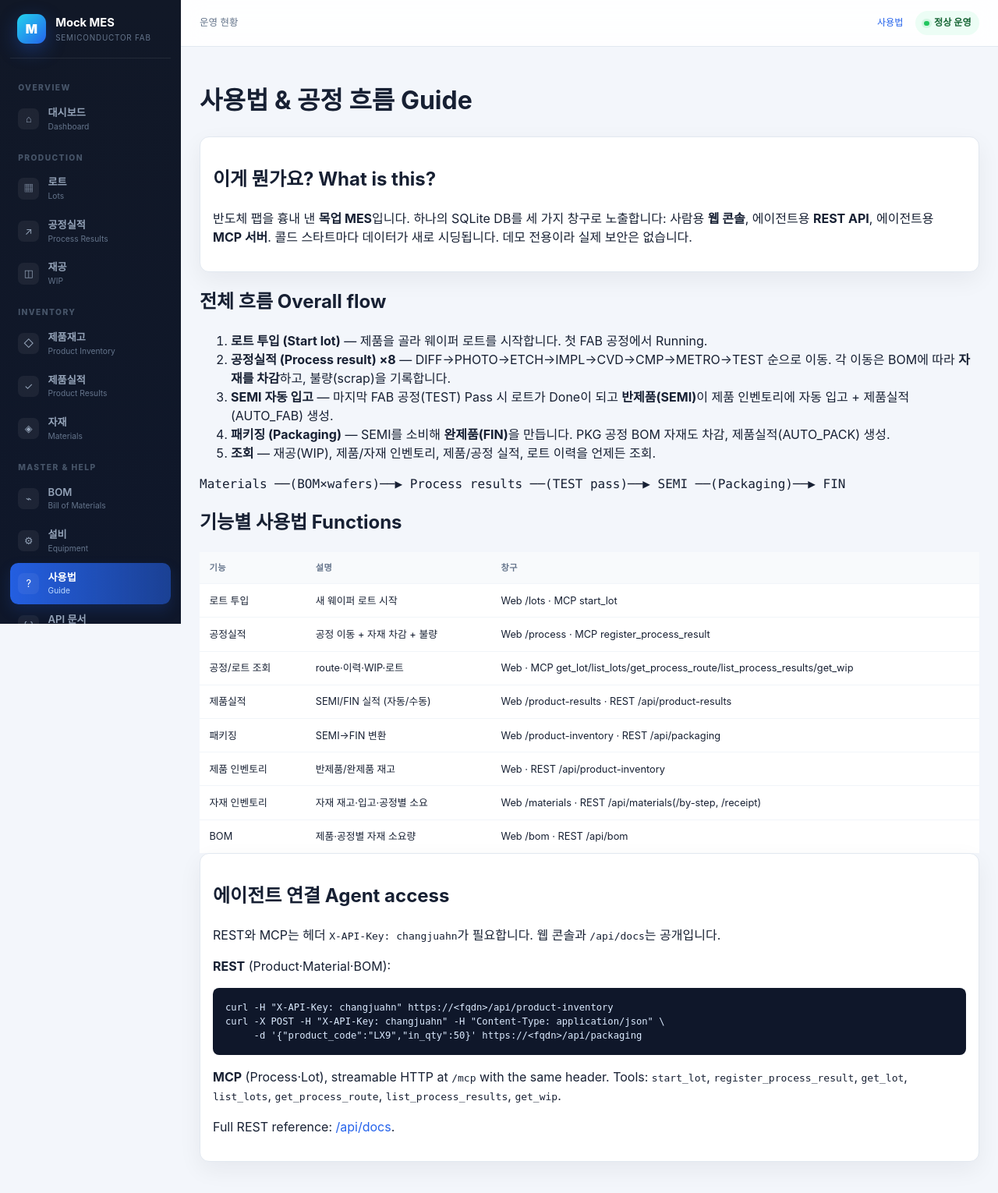
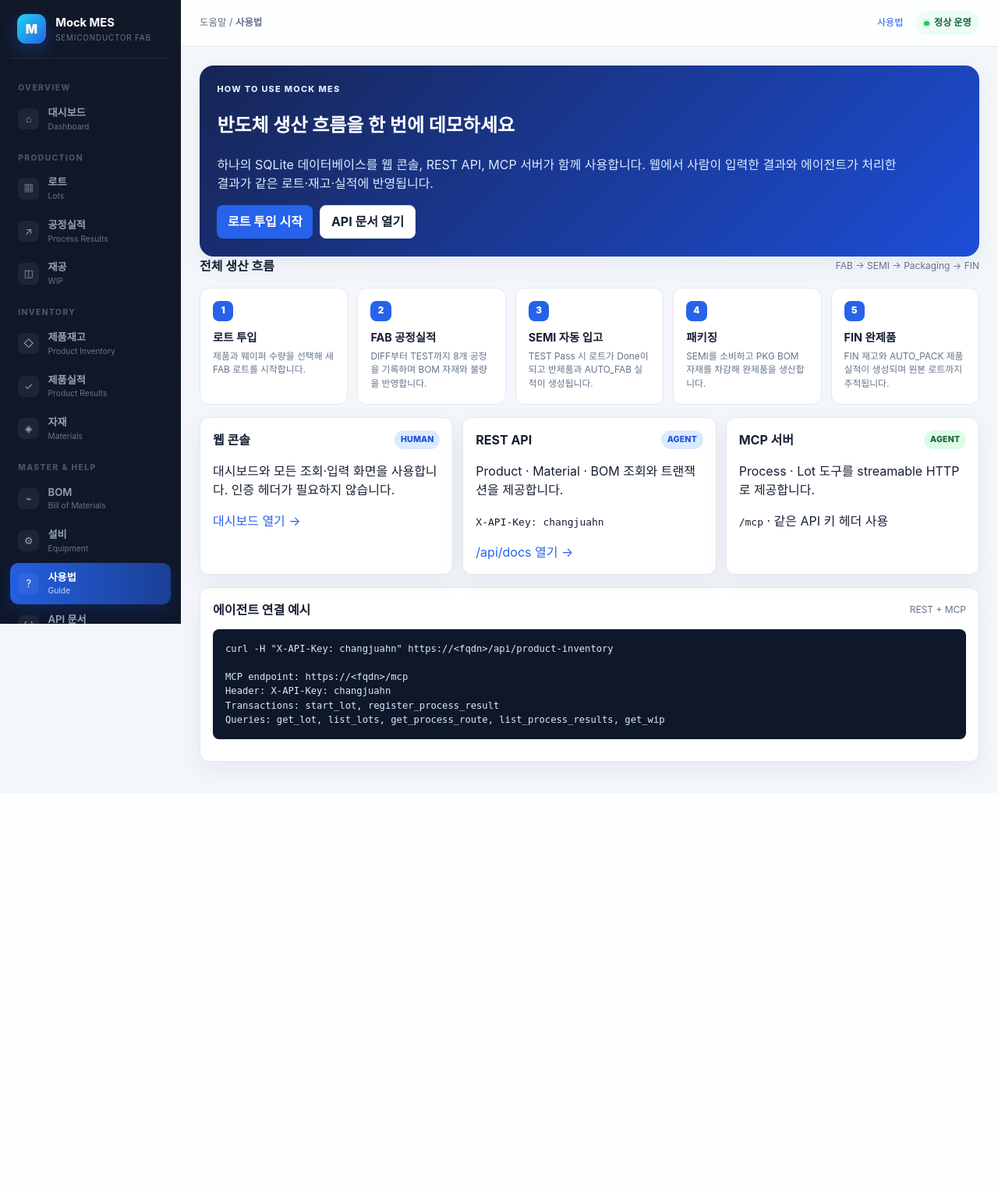
Before and after one commit to ChangJu-Ahn/mock-mes-kr, a FastAPI app: page /guide in a window 1280 px wide. Shown: the whole page at 78% size. After the commit the page ends 1003 px from the top, so only its background shows below. Run offline with FastAPI, Linux system fonts and the light colour scheme.

Commit message:
feat(web): add modern MES workflow guide
Co-authored-by: Copilot App <223556219+Copilot@users.noreply.github.com>
Copilot-Session: 0d70b324-d6e5-43c3-bc34-5805eac6db87

```diff
--- a/api/templates/guide.html
+++ b/api/templates/guide.html
@@ -1,54 +1,36 @@
 {% extends "base.html" %}
-{% block title %}Guide · Mock MES{% endblock %}
+{% block title %}사용법 · Mock MES{% endblock %}
+{% block breadcrumb %}도움말 / <strong>사용법</strong>{% endblock %}
 {% block content %}
-<h1>사용법 & 공정 흐름 Guide</h1>
+<div data-page="guide">
+  <section class="guide-hero">
+    <p class="page-eyebrow">How to use Mock MES</p>
+    <h1>반도체 생산 흐름을 한 번에 데모하세요</h1>
+    <p>하나의 SQLite 데이터베이스를 웹 콘솔, REST API, MCP 서버가 함께 사용합니다. 웹에서 사람이 입력한 결과와 에이전트가 처리한 결과가 같은 로트·재고·실적에 반영됩니다.</p>
+    <div class="page-actions"><a class="button" href="/lots">로트 투입 시작</a><a class="button button-secondary" href="/api/docs">API 문서 열기</a></div>
+  </section>
+  <section>
+    <div class="panel-header"><h2>전체 생산 흐름</h2><span class="panel-meta">FAB → SEMI → Packaging → FIN</span></div>
+    <div class="guide-steps">
+      <article class="guide-step"><h3>로트 투입</h3><p>제품과 웨이퍼 수량을 선택해 새 FAB 로트를 시작합니다.</p></article>
+      <article class="guide-step"><h3>FAB 공정실적</h3><p>DIFF부터 TEST까지 8개 공정을 기록하며 BOM 자재와 불량을 반영합니다.</p></article>
+      <article class="guide-step"><h3>SEMI 자동 입고</h3><p>TEST Pass 시 로트가 Done이 되고 반제품과 AUTO_FAB 실적이 생성됩니다.</p></article>
+      <article class="guide-step"><h3>패키징</h3><p>SEMI를 소비하고 PKG BOM 자재를 차감해 완제품을 생산합니다.</p></article>
+      <article class="guide-step"><h3>FIN 완제품</h3><p>FIN 재고와 AUTO_PACK 제품실적이 생성되며 원본 로트까지 추적됩니다.</p></article>
+    </div>
+  </section>
+  <div class="grid-3">
+    <section class="panel"><div class="panel-header"><h2>웹 콘솔</h2><span class="badge badge-running">HUMAN</span></div><p>대시보드와 모든 조회·입력 화면을 사용합니다. 인증 헤더가 필요하지 않습니다.</p><a href="/">대시보드 열기 →</a></section>
+    <section class="panel"><div class="panel-header"><h2>REST API</h2><span class="badge badge-auto_fab">AGENT</span></div><p>Product · Material · BOM 조회와 트랜잭션을 제공합니다.</p><p><code>X-API-Key: changjuahn</code></p><a href="/api/docs">/api/docs 열기 →</a></section>
+    <section class="panel"><div class="panel-header"><h2>MCP 서버</h2><span class="badge badge-auto_pack">AGENT</span></div><p>Process · Lot 도구를 streamable HTTP로 제공합니다.</p><p><code>/mcp</code> · 같은 API 키 헤더 사용</p></section>
+  </div>
+  <section class="panel"><div class="panel-header"><h2>에이전트 연결 예시</h2><span class="panel-meta">REST + MCP</span></div>
+    <pre>curl -H "X-API-Key: changjuahn" https://&lt;fqdn&gt;/api/product-inventory
 
-<section class="panel">
-  <h2>이게 뭔가요? What is this?</h2>
-  <p>반도체 팹을 흉내 낸 <strong>목업 MES</strong>입니다. 하나의 SQLite DB를 세 가지 창구로 노출합니다:
-     사람용 <strong>웹 콘솔</strong>, 에이전트용 <strong>REST API</strong>, 에이전트용 <strong>MCP 서버</strong>.
-     콜드 스타트마다 데이터가 새로 시딩됩니다. 데모 전용이라 실제 보안은 없습니다.</p>
-</section>
-
-<section>
-  <h2>전체 흐름 Overall flow</h2>
-  <ol class="flow">
-    <li><strong>로트 투입 (Start lot)</strong> — 제품을 골라 웨이퍼 로트를 시작합니다. 첫 FAB 공정에서 Running.</li>
-    <li><strong>공정실적 (Process result) ×8</strong> — DIFF→PHOTO→ETCH→IMPL→CVD→CMP→METRO→TEST 순으로
-        이동. 각 이동은 BOM에 따라 <strong>자재를 차감</strong>하고, 불량(scrap)을 기록합니다.</li>
-    <li><strong>SEMI 자동 입고</strong> — 마지막 FAB 공정(TEST) Pass 시 로트가 Done이 되고
-        <strong>반제품(SEMI)</strong>이 제품 인벤토리에 자동 입고 + 제품실적(AUTO_FAB) 생성.</li>
-    <li><strong>패키징 (Packaging)</strong> — SEMI를 소비해 <strong>완제품(FIN)</strong>을 만듭니다.
-        PKG 공정 BOM 자재도 차감, 제품실적(AUTO_PACK) 생성.</li>
-    <li><strong>조회</strong> — 재공(WIP), 제품/자재 인벤토리, 제품/공정 실적, 로트 이력을 언제든 조회.</li>
-  </ol>
-  <p class="mono">Materials ──(BOM×wafers)──▶ Process results ──(TEST pass)──▶ SEMI ──(Packaging)──▶ FIN</p>
-</section>
-
-<section>
-  <h2>기능별 사용법 Functions</h2>
-  <table><thead><tr><th>기능</th><th>설명</th><th>창구</th></tr></thead><tbody>
-    <tr><td>로트 투입</td><td>새 웨이퍼 로트 시작</td><td>Web /lots · MCP start_lot</td></tr>
-    <tr><td>공정실적</td><td>공정 이동 + 자재 차감 + 불량</td><td>Web /process · MCP register_process_result</td></tr>
-    <tr><td>공정/로트 조회</td><td>route·이력·WIP·로트</td><td>Web · MCP get_lot/list_lots/get_process_route/list_process_results/get_wip</td></tr>
-    <tr><td>제품실적</td><td>SEMI/FIN 실적 (자동/수동)</td><td>Web /product-results · REST /api/product-results</td></tr>
-    <tr><td>패키징</td><td>SEMI→FIN 변환</td><td>Web /product-inventory · REST /api/packaging</td></tr>
-    <tr><td>제품 인벤토리</td><td>반제품/완제품 재고</td><td>Web · REST /api/product-inventory</td></tr>
-    <tr><td>자재 인벤토리</td><td>자재 재고·입고·공정별 소요</td><td>Web /materials · REST /api/materials(/by-step, /receipt)</td></tr>
-    <tr><td>BOM</td><td>제품·공정별 자재 소요량</td><td>Web /bom · REST /api/bom</td></tr>
-  </tbody></table>
-</section>
-
-<section class="panel">
-  <h2>에이전트 연결 Agent access</h2>
-  <p>REST와 MCP는 헤더 <code>X-API-Key: changjuahn</code>가 필요합니다. 웹 콘솔과 <code>/api/docs</code>는 공개입니다.</p>
-  <p><strong>REST</strong> (Product·Material·BOM):</p>
-  <pre>curl -H "X-API-Key: changjuahn" https://&lt;fqdn&gt;/api/product-inventory
-curl -X POST -H "X-API-Key: changjuahn" -H "Content-Type: application/json" \
-     -d '{"product_code":"LX9","in_qty":50}' https://&lt;fqdn&gt;/api/packaging</pre>
-  <p><strong>MCP</strong> (Process·Lot), streamable HTTP at <code>/mcp</code> with the same header. Tools:
-     <code>start_lot</code>, <code>register_process_result</code>, <code>get_lot</code>, <code>list_lots</code>,
-     <code>get_process_route</code>, <code>list_process_results</code>, <code>get_wip</code>.</p>
-  <p>Full REST reference: <a href="/api/docs">/api/docs</a>.</p>
-</section>
+MCP endpoint: https://&lt;fqdn&gt;/mcp
+Header: X-API-Key: changjuahn
+Transactions: start_lot, register_process_result
+Queries: get_lot, list_lots, get_process_route, list_process_results, get_wip</pre>
+  </section>
+</div>
 {% endblock %}
```
Also changed, not shown: api/tests/test_app.py (+16 -1 lines).
